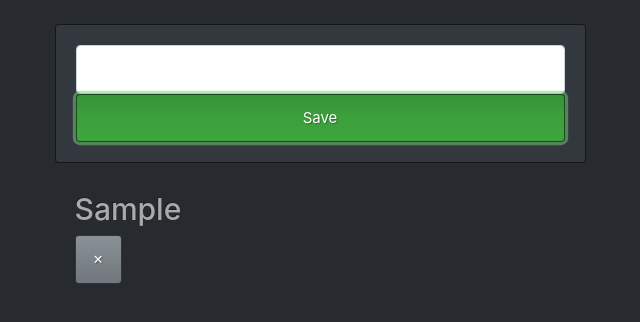
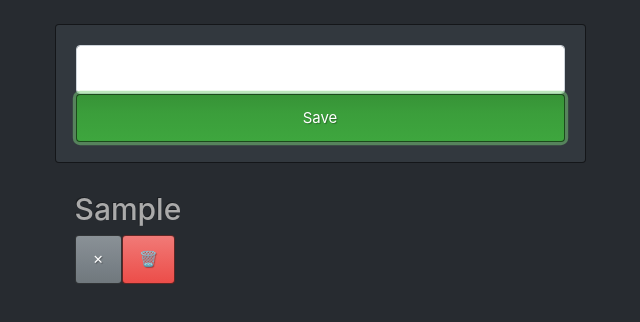
Before and after one commit to EdieAprovita/React-Typescript-Crud, a React (Create React App) app: page / in a window 1280 px wide. Both pictures are taken after typing "Sample" into the empty fields and a click on the button "Save". Shown: the top 322 px of the page, without its empty margins (320-960 px from the left). Built offline with nearby package versions, Linux system fonts and the light colour scheme.

Commit message:
Delete task

```diff
--- a/src/App.tsx
+++ b/src/App.tsx
@@ -16,14 +16,20 @@ function App(): JSX.Element {
     setNewTask('');
   };
 
-  const addTask = (name: string) => {
+  const addTask = (name: string): void => {
     const newTask: ITask[] = [...task, { name, done: false }];
     setTask(newTask);
   };
 
-  const toogleDoneTask = (i: number) => {
+  const toogleDoneTask = (i: number): void => {
     const newTasks: ITask[] = [...task];
     newTasks[i].done = !newTasks[i].done;
+    setTask(newTasks);
+  };
+
+  const removeTask = (i: number): void => {
+    const newTasks: ITask[] = [...task];
+    newTasks.splice(i, 1);
     setTask(newTasks);
   };
   return (
@@ -56,6 +62,12 @@ function App(): JSX.Element {
                 >
                   {t.done ? '✔ ' : '✗'}
                 </button>
+                <button
+                  className='btn btn-danger'
+                  onClick={() => removeTask(i)}
+                >
+                  🗑️
+                </button>
               </div>
             </div>
           ))}
```
